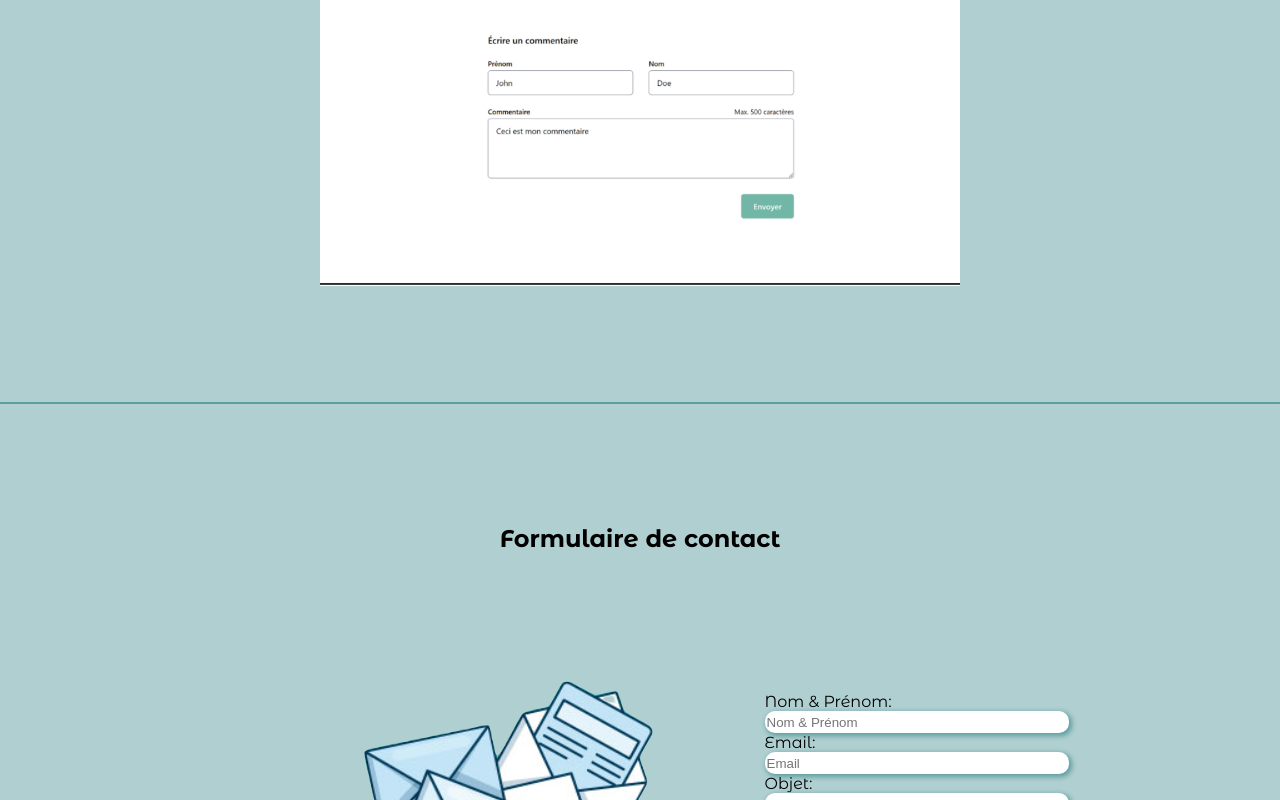
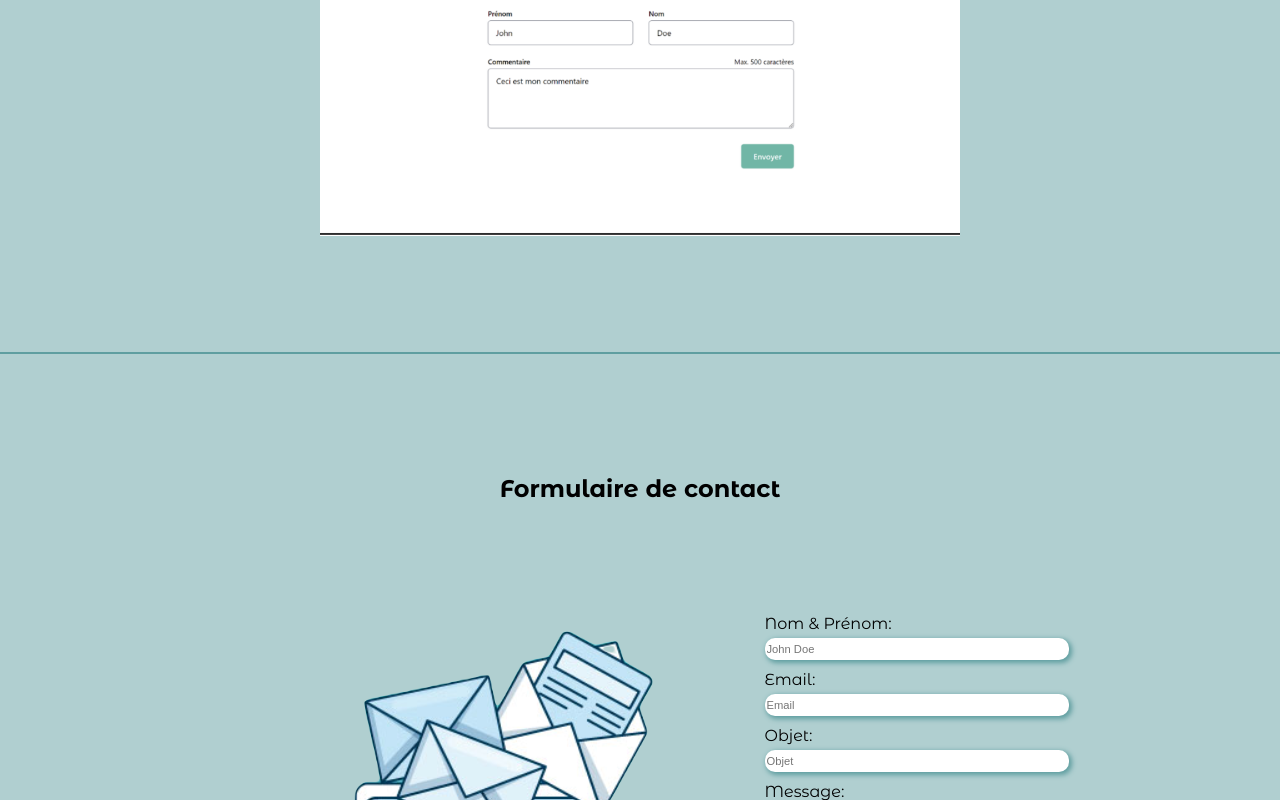
Before and after one commit to AnneCode25/Vue.JS-Portfolio, a Vue app: page / in a window 1280 px wide. Shown: the part 2000-2800 px from the top of the page. Built offline with nearby package versions, Linux system fonts and the light colour scheme.

Commit message:
dernières modifications

```diff
--- a/src/assets/main.css
+++ b/src/assets/main.css
@@ -19,3 +19,7 @@ section {
   padding: 100px 30px 100px 30px;
 
 }
+
+main {
+  background-color: rgba(95, 158, 160, 0.494);
+}
--- a/src/components/TheContact.vue
+++ b/src/components/TheContact.vue
@@ -7,7 +7,7 @@
         </figure>
         <div class="sous-container">
           <label for="Name">Nom & Prénom: </label>
-          <input type="text" id="Name" placeholder="Nom & Prénom" v-model="name" />
+          <input type="text" id="Name" placeholder="John Doe" v-model="name" />
           <label for="Email">Email: </label>
           <input type="text" id="Email" placeholder="Email" v-model="email" />
           <label for="Object">Objet: </label>
@@ -47,10 +47,8 @@
 
   <style scoped>
   #formulaire {
-    background-color: rgba(95, 158, 160, 0.494);
     display: flex;
     flex-direction: column;
-    border-bottom: 2px solid cadetblue;
   }
 
   #formulaire h2 {
@@ -70,6 +68,10 @@
     justify-content: center;
   }
 
+  .sous-container label {
+    margin-bottom: 5px;
+  }
+
   .sous-container input {
     max-height: 20px;
     width: 300px;
@@ -78,8 +80,9 @@
     flex: 1 1 50%;
     border-radius: 10px;
     box-shadow: 2px 2px 5px 1px cadetblue;
-    border: none
-
+    border: none;
+    margin-bottom: 10px;
+    font-size: 70%;
   }
   .sous-container textarea {
     max-height: 150px;
--- a/src/components/TheHeader.vue
+++ b/src/components/TheHeader.vue
@@ -1,5 +1,5 @@
 <template>
-    <header>
+    <header class="{active: isHeaderActive}">
       <figure class="logo">
         <RouterLink to="/">
           <img src="@/assets/images/AV.svg.png" alt="logo" @click="scrollToTop" />
@@ -46,6 +46,9 @@
   const updateActive = (index) => {
     activeIndex.value = index
   }
+
+
+
   </script>
 
   <style scoped>
@@ -109,4 +112,14 @@
   .active {
     text-decoration: underline;
   }
+
+  /* Ajoutez le style de soulignement pour le lien actif */
+header nav ul li a.active {
+  text-decoration: underline;
+}
+
+/* Ajoutez le style de l'en-tête lorsque le menu est actif */
+header.active {
+  text-decoration: underline;
+}
   </style>
--- a/src/components/ThePresentation.vue
+++ b/src/components/ThePresentation.vue
@@ -42,9 +42,6 @@ section {
   display: flex;
   flex-direction: row;
   justify-content: space-around;
-  background-color: rgba(95, 158, 160, 0.494);
-  margin: 0;
-  padding: 150px 30px 100px 30px;
   align-items: center;
   border-bottom: 2px solid cadetblue;
 }
--- a/src/components/TheProject.vue
+++ b/src/components/TheProject.vue
@@ -103,9 +103,7 @@ onMounted(() => {
 <style scoped>
 section {
   display: flex;
-  background-color: rgba(95, 158, 160, 0.494);
   flex-direction: column;
-  border-bottom: 2px solid cadetblue;
 }
 
 section h2 {
```
